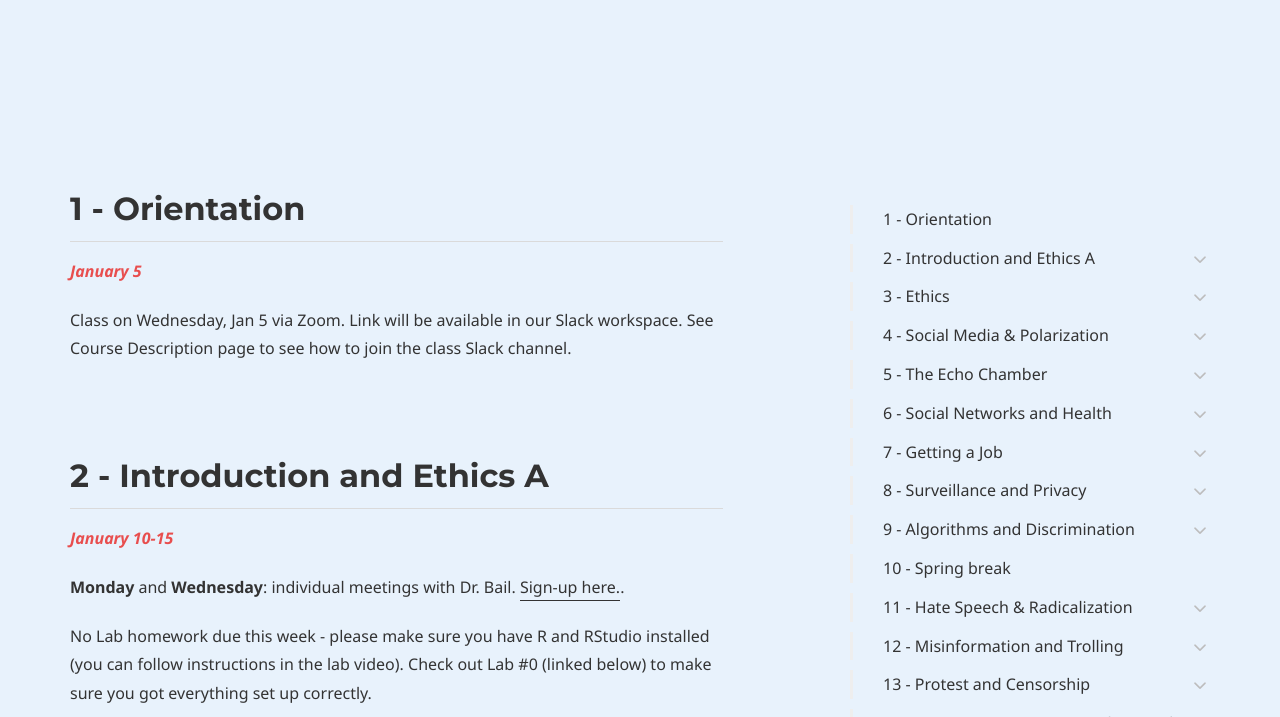
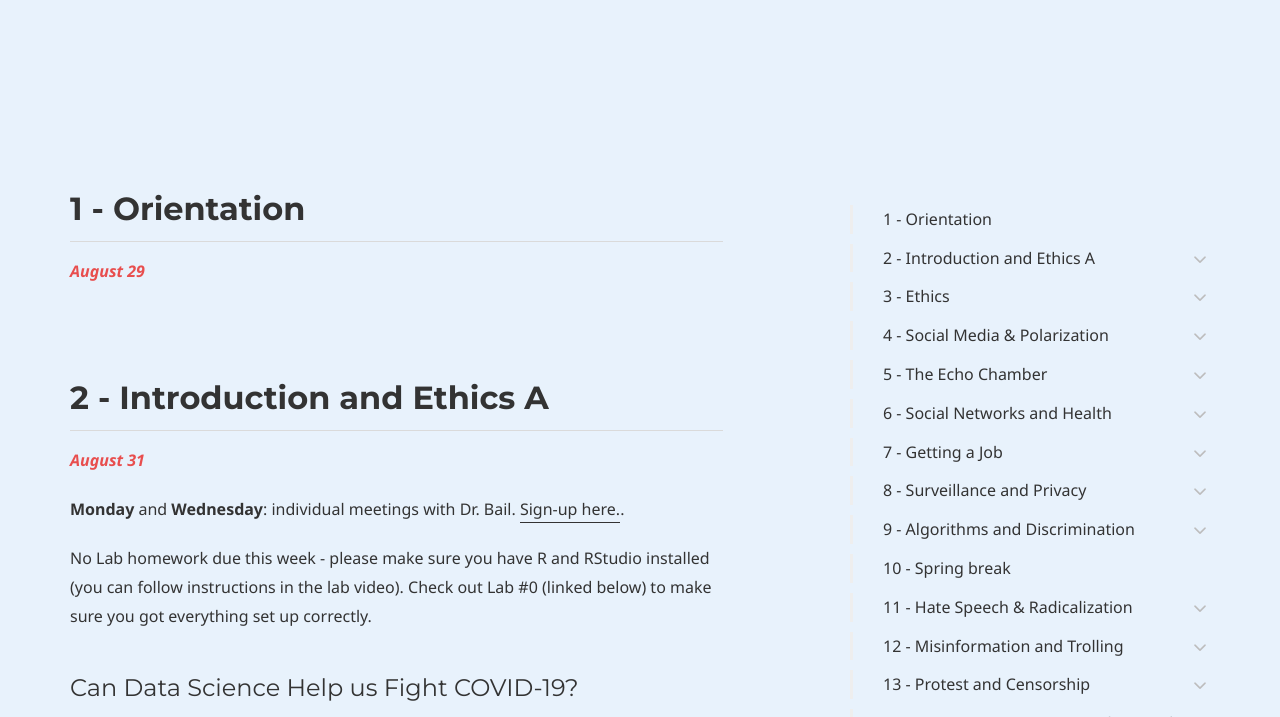
Before and after one commit to dssoc/dssoc.github.io, a Jekyll site: the page built from schedule.md, in a window 1280 px wide and 900 px high, scrolled down 450 px, cut to the strip 0-717 px from the top of the window. Built offline with Jekyll 4.4.1, drawn with Linux system fonts in a browser that asks for light colours; some web fonts are replaced.

Commit message:
Update schedule.md

```diff
--- a/schedule.md
+++ b/schedule.md
@@ -18,14 +18,13 @@ page_nav:
 ---
 
 ## 1 - Orientation
-<b><i><font color="#E84E4E">January 5</font></i></b>
+<b><i><font color="#E84E4E">August 29</font></i></b>
 
-Class on Wednesday, Jan 5 via Zoom. Link will be available in our Slack workspace. See Course Description page to see how to join the class Slack channel.
 
 <br>
 
 ## 2 - Introduction and Ethics A
-<b><i><font color="#E84E4E">January 10-15</font></i></b>
+<b><i><font color="#E84E4E">August 31</font></i></b>
 
 **Monday** and **Wednesday**: individual meetings with Dr. Bail. [Sign-up here.](https://docs.google.com/spreadsheets/d/17tDqkqxXmdjFEB-B8xnUPpXeSdzIZm5mkcjo_832dAQ/edit?usp=sharing).
 
```
